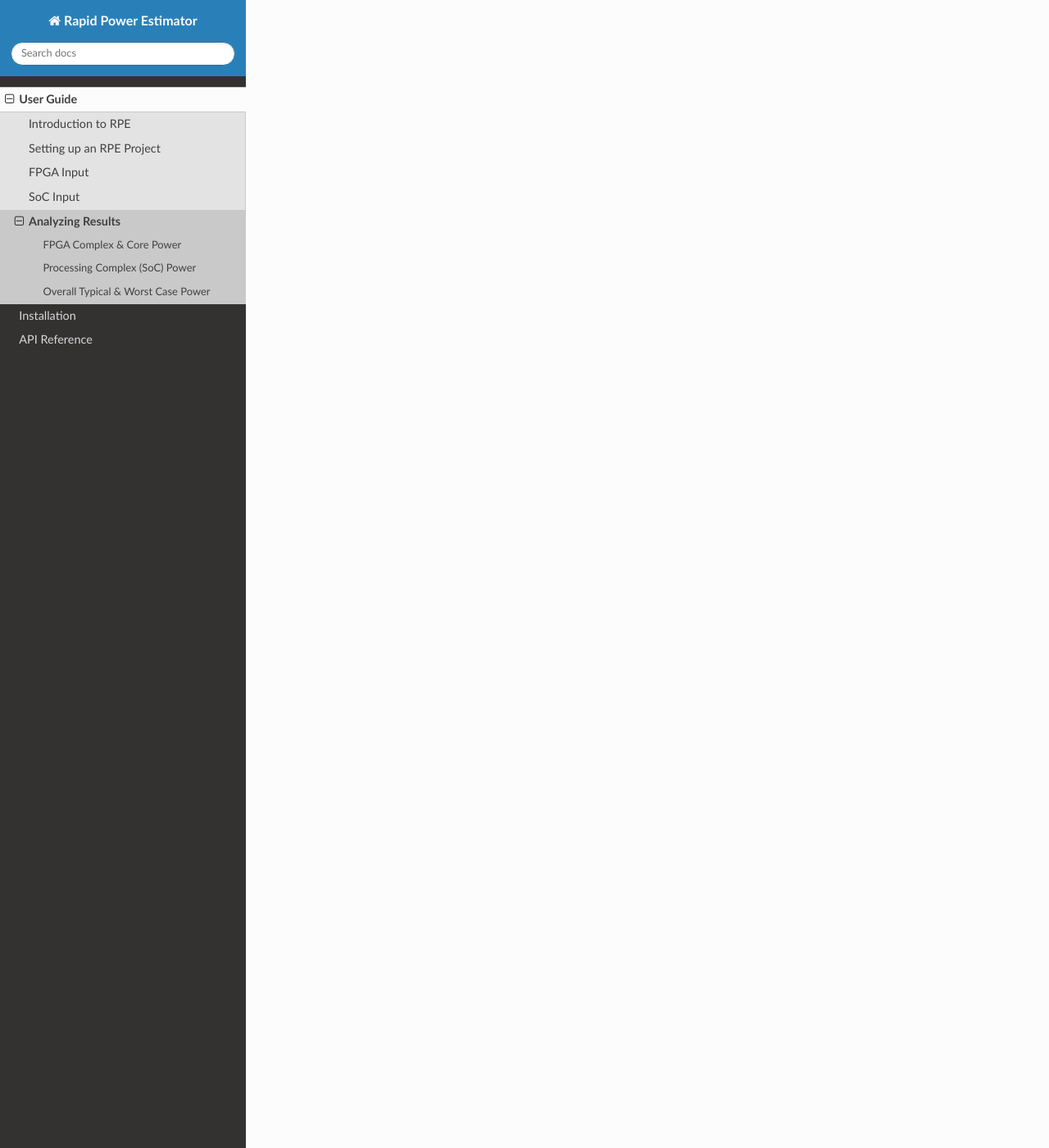
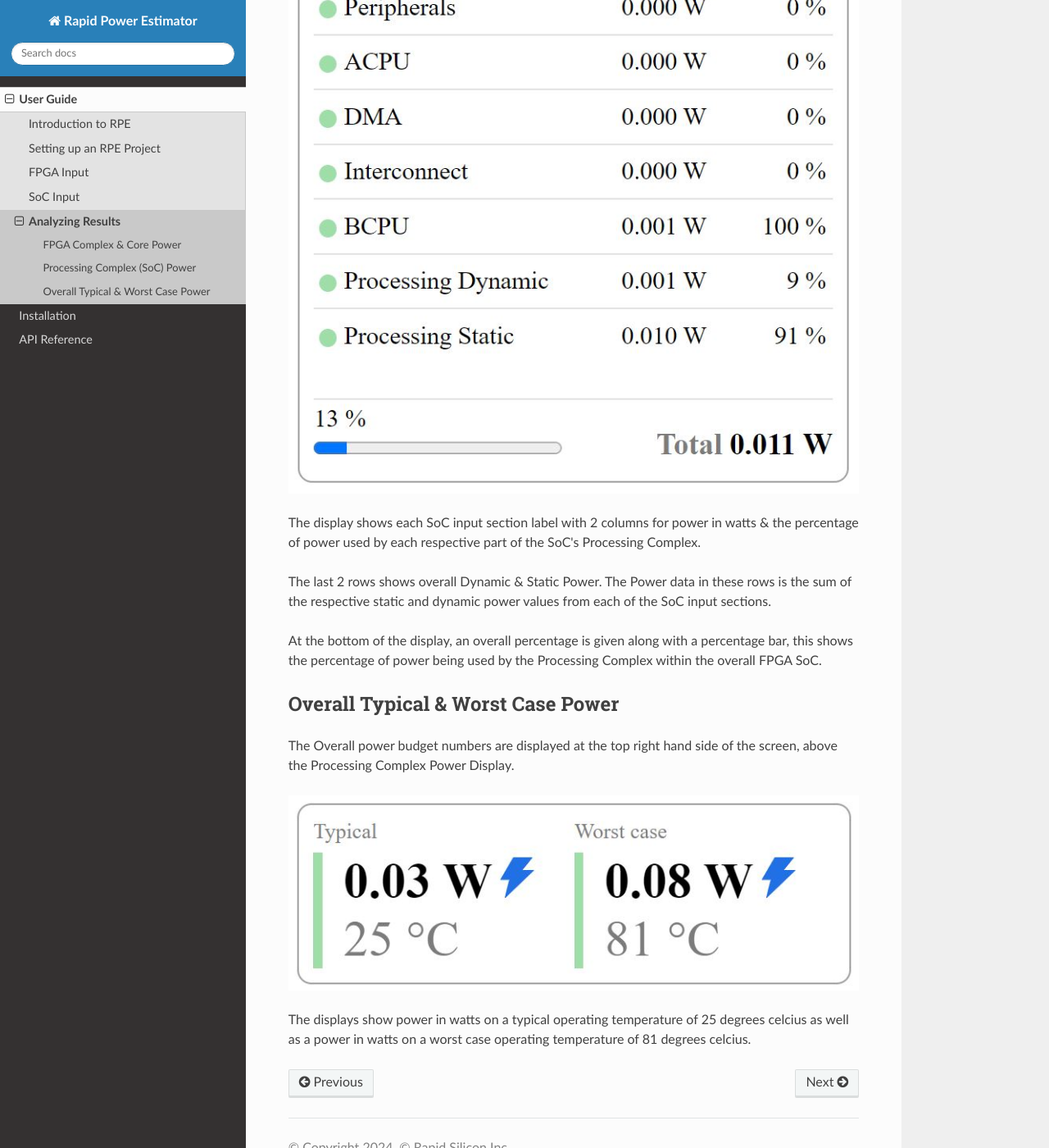
Before and after one commit to os-fpga/rapid_power_estimator, a Sphinx documentation site: the page built from docs/source/user_guide/results_index.rst, in a window 1280 px wide and 1400 px high, scrolled down 2498 px. Shown: the whole window at 82% size. Built offline with Sphinx 7.4.7 and the Read the Docs theme 3.1.0, drawn with Linux system fonts in a browser that asks for light colours; some of the changed text lies outside the part shown.

Commit message:
Added content and screenshots for results section & updated certain screenshots for updated text and logo changes on RPE (#282)

```diff
--- a/docs/source/user_guide/FPGA_index.rst
+++ b/docs/source/user_guide/FPGA_index.rst
@@ -61,7 +61,7 @@
 
 Selecting the BRAM section displays an empty table, click the "Add" button above the table to fill out the BRAM info.
 
-.. image:: figures/FPGA-figures-BRAM-input_BRAM_info.JPG
+.. image:: figures/FPGA-figures-BRAM-input_BRAM_info_v2.JPG
 
 .. image:: figures/FPGA-figures-BRAM-input_BRAM_ports_info.JPG
 
@@ -84,7 +84,7 @@
 
 Selecting the DSP section displays an empty table, click the "Add" button above the table to fill out the DSP info.
 
-.. image:: figures/FPGA-figures-DSP-input_DSP_info.JPG
+.. image:: figures/FPGA-figures-DSP-input_DSP_info_v2.JPG
 
 1. Provide a name to label the DSP function within the hierarchy (optional)
 2. Enter the no. of DSP multipliers
--- a/docs/source/user_guide/introduction.rst
+++ /dev/null
@@ -1,5 +0,0 @@
-====================
-Introduction to RPE
-====================
-
-This section will document the Introduction of Rapid Power Estimator.
--- a/docs/source/user_guide/results_index.rst
+++ b/docs/source/user_guide/results_index.rst
@@ -3,12 +3,43 @@
 ====================
 
 This section will document the results on Rapid Power Estimator.
+The Rapid Power Estimator provides a comprehensive power data display on the right hand side of the user interface.
+
+.. image:: figures/results-figures-Display.JPG
+
 
 FPGA Complex & Core Power
 #########################
 
+The FPGA Power Data is displayed below the save icon and top level module input field.
+
+.. image:: figures/results-figures-FPGA_Complex_and_Core_Power.JPG
+
+The Display shows each FPGA input section label with 2 columns for power in watts & the percentage of power used by each respective part of the FPGA design.
+
+The last 2 rows show FPGA Dynamic Power & FPGA Static Power. The power data in these rows is the sum of the respective static and dynamic power values from each of the FPGA input sections.
+
+At the bottom of the display, an overall percentage is given along with a percentage bar, this shows the percentage of power being used by the FPGA within the overall FPGA SoC.
+
 Processing Complex (SoC) Power
 ##############################
 
+The SoC Power Data is displayed on the far right of the screen, to the right of FPGA Power Data display.
+
+.. image:: figures/results-figures-SoC_Processing_Complex_Power.JPG
+
+The display shows each SoC input section label with 2 columns for power in watts & the percentage of power used by each respective part of the SoC's Processing Complex.
+
+The last 2 rows shows overall Dynamic & Static Power. The Power data in these rows is the sum of the respective static and dynamic power values from each of the SoC input sections.
+
+At the bottom of the display, an overall percentage is given along with a percentage bar, this shows the percentage of power being used by the Processing Complex within the overall FPGA SoC.
+
+
 Overall Typical & Worst Case Power
 ##################################
+
+The Overall power budget numbers are displayed at the top right hand side of the screen, above the Processing Complex Power Display.
+
+.. image:: figures/results-figures-Overal_Power_Typical_and_Worst.JPG
+
+The displays show power in watts on a typical operating temperature of 25 degrees celcius as well as a power in watts on a worst case operating temperature of 81 degrees celcius.
--- a/docs/source/user_guide/setup_index.rst
+++ b/docs/source/user_guide/setup_index.rst
@@ -9,7 +9,7 @@
 
 To launch the Rapid Power Estimator, simply navigate to your start menu and search for "Rapid Power Estimator". Once the application is found, click on the application icon to launch the tool.
 
-.. image:: figures/setup-figures-launching_RPE_from_windows_start_menu.JPG
+.. image:: figures/setup-figures-launching_RPE_from_windows_start_menu_v2.JPG
     :alt: RPE icon on windows start menu
 
 The Rapid Power Estimator will display the following screen upon launch.
```
Also changed, not shown: docs/source/user_guide/FPGA.rst (deleted, +0 -30 lines), docs/source/user_guide/SoC.rst (deleted, +0 -17 lines), docs/source/user_guide/SoC_index.rst (+5 -5 lines), docs/source/user_guide/results.rst (deleted, +0 -14 lines), docs/source/user_guide/setup.rst (deleted, +0 -14 lines), docs/source/user_guide/figures/FPGA-figures-BRAM-input_BRAM_info_v2.JPG (added), docs/source/user_guide/figures/FPGA-figures-DSP-input_DSP_info_v2.JPG (added), docs/source/user_guide/figures/SoC-figures-BCPU-BCPU_selected_v2.JPG (added), docs/source/user_guide/figures/results-figures-Display.JPG (added), docs/source/user_guide/figures/results-figures-FPGA_Complex_and_Core_Power.JPG (added), docs/source/user_guide/figures/results-figures-Overal_Power_Typical_and_Worst.JPG (added), docs/source/user_guide/figures/results-figures-SoC_Processing_Complex_Power.JPG (added), docs/source/user_guide/figures/setup-figures-launching_RPE_from_windows_start_menu_v2.JPG (added), docs/source/user_guide/memory_index.rst (renamed from docs/source/user_guide/memory.rst), 1 more files.
